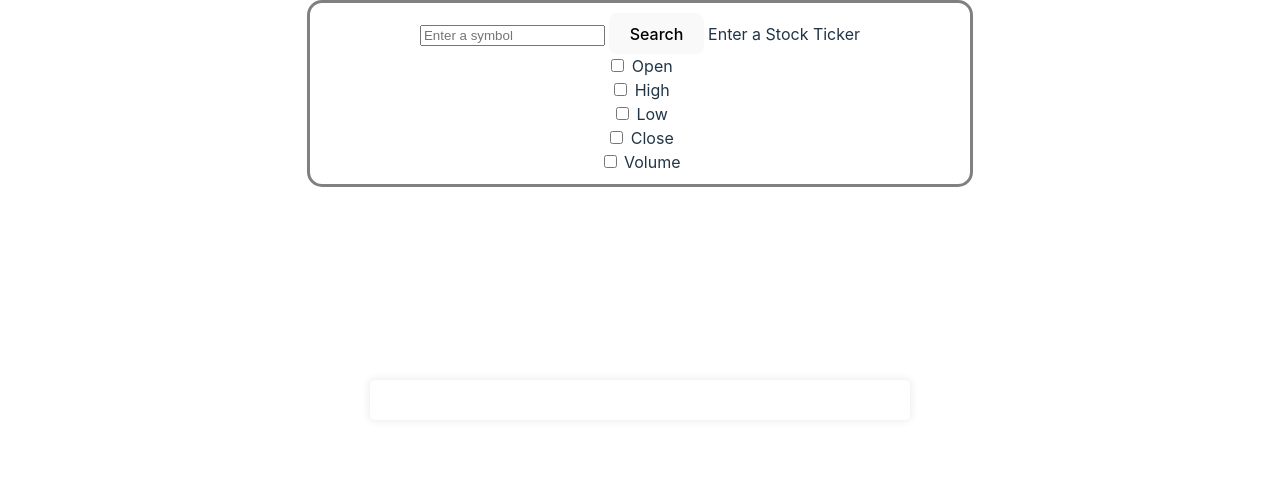
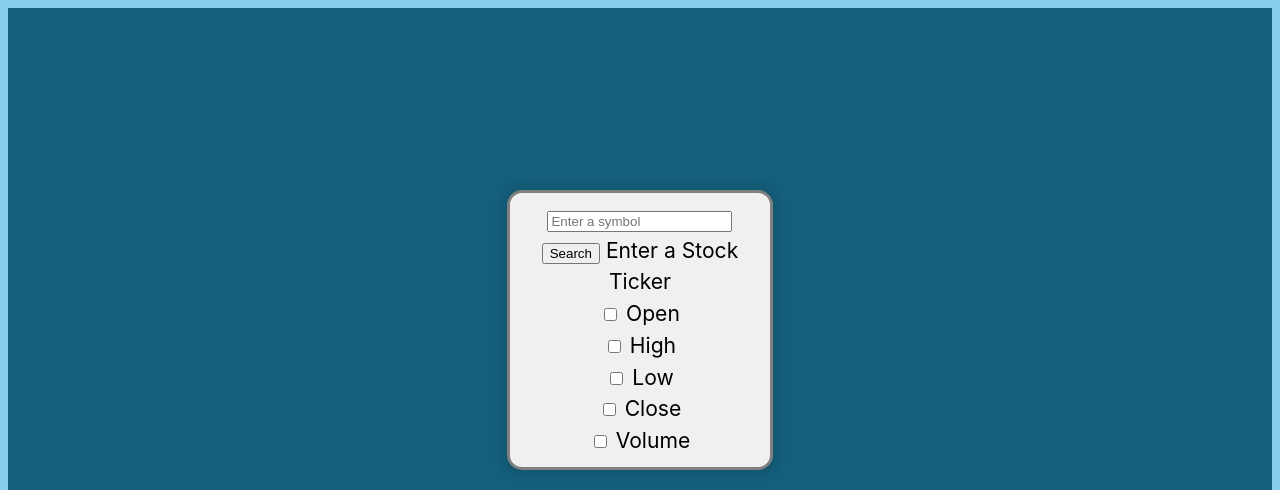
Before and after one commit to staten-island-tech/api-project-anthonyo-git, a website built with Vite: page vite-project/index.html in a window 1280 px wide. Shown: the top 490 px of the page. Built offline with nearby package versions, Linux system fonts and the light colour scheme.

Commit message:
+++++++++++++++R

```diff
--- a/vite-project/css/style.css
+++ b/vite-project/css/style.css
@@ -5,7 +5,7 @@
 
   color-scheme: light dark;
   color: rgba(255, 255, 255, 0.87);
-  background-color: #242424;
+  background-color: #87CEEB;
   /* background-image: url("https://random.imagecdn.app/500/150");
   background-size: 100%; */
 
@@ -15,17 +15,40 @@
   -moz-osx-font-smoothing: grayscale;
 }
 
+
+body {
+  display: grid;
+  grid-template-rows: auto auto auto;
+  place-items: center;
+  min-height: 100vh;
+  background-color: #145f7c;
+  font-size: 1.1em;
+  color: #000000;
+ }
+
+ .page {
+  display: flex;
+  flex-direction: column;
+  align-items: center;
+  justify-content: center;
+  height: 100vh;
+ }
+
+
  .search-container {
-  position: absolute;
-  top: 0;
-  left: 0;
-  right: 0;
+  display: flex;
+  flex-direction: column;
+  align-items: center;
+  justify-content: center;
   width: 50%;
   border: 3px solid gray;
   padding: 10px;
   text-align: center;
   border-radius: 15px;
   margin: 0 auto;
+  background-color: #f0f0f0;
+  font-size: 1.2em;
+  box-shadow: 0px 0px 10px 5px rgba(0, 0, 0, 0.1);
  }
 
  #results {
@@ -36,86 +59,12 @@
   border-radius: 5px;
   background-color: #fff;
   box-shadow: 0 0 10px rgba(0, 0, 0, 0.1);
-}
-
-a {
-  font-weight: 500;
-  color: #646cff;
-  text-decoration: inherit;
-}
-a:hover {
-  color: #535bf2;
-}
-
-body {
-  margin: 0;
-  display: flex;
-  place-items: center;
-  min-width: 320px;
-  min-height: 100vh;
+  font-size: 1.1em;
+  text-align: center;
  }
 
  h1 {
-  font-size: 3.2em;
-  line-height: 1.1;
-}
-
-#app {
-  max-width: 1280px;
-  margin: 0 auto;
-  padding: 2rem;
+  margin-bottom: 20px;
+  color: #000000;
   text-align: center;
  }
-
-.logo {
-  height: 6em;
-  padding: 1.5em;
-  will-change: filter;
-  transition: filter 300ms;
-}
-.logo:hover {
-  filter: drop-shadow(0 0 2em #646cffaa);
-}
-.logo.vanilla:hover {
-  filter: drop-shadow(0 0 2em #f7df1eaa);
-}
-
-.card {
-  padding: 2em;
-}
-
-.read-the-docs {
-  color: #888;
-}
-
-button {
-  border-radius: 8px;
-  border: 1px solid transparent;
-  padding: 0.6em 1.2em;
-  font-size: 1em;
-  font-weight: 500;
-  font-family: inherit;
-  background-color: #1a1a1a;
-  cursor: pointer;
-  transition: border-color 0.25s;
-}
-button:hover {
-  border-color: #646cff;
-}
-button:focus,
-button:focus-visible {
-  outline: 4px auto -webkit-focus-ring-color;
-}
-
-@media (prefers-color-scheme: light) {
-  :root {
-    color: #213547;
-    background-color: #ffffff;
-  }
-  a:hover {
-    color: #747bff;
-  }
-  button {
-    background-color: #f9f9f9;
-  }
-}
--- a/vite-project/index.html
+++ b/vite-project/index.html
@@ -9,6 +9,8 @@
     <link rel="stylesheet" href="css/style.css">
   </head>
   <body>
+    <div class="page">
+      <div class="top">
         <div class = "search-container">
           <form id="search-form">
             <input id="search-input" type="text" placeholder="Enter a symbol">
@@ -16,7 +18,7 @@
             <label for="search-input">Enter a Stock Ticker</label>
                                                     <!-- SEARCHINPUT.value to access  -->
 
-          <div cl`ass = "filter-container">
+            <div class = "filter-container">
               <input type="checkbox" id="Open" name="Open" value="Open">
               <label for="Open"> Open</label><br>
               <input type="checkbox" id="High" name="High" value="High">
@@ -30,7 +32,13 @@
             </div>
           </form>
         </div>
+      </div>
+
+      <div class="centered-content">
+        <h1>Finds Information on Stocks</h1>
         <div id="results"></div>
+      </div>
+    </div>
     <script type="module" src="js/main.js"></script>
   </body>
 </html>
```
Lines whose indentation alone changed are shown as unchanged.
